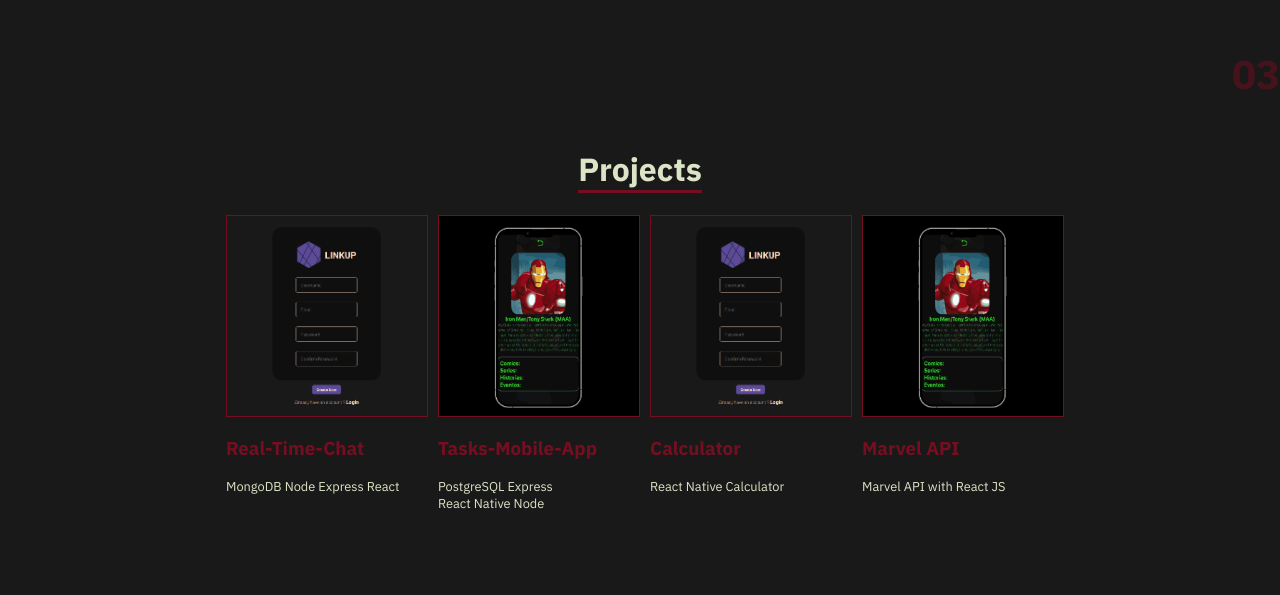
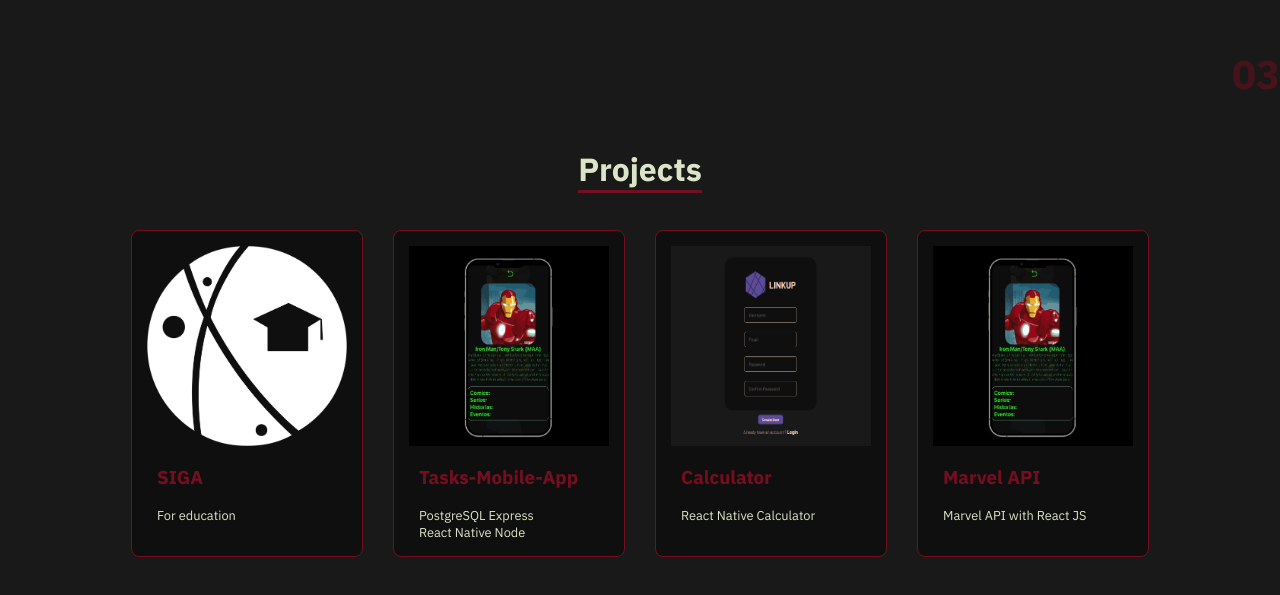
Before and after one commit to jonathanedd/Portfolio2.0, a React (Create React App) app: page / in a window 1280 px wide. Shown: the part 1741-2336 px from the top of the page. Built offline with nearby package versions, Linux system fonts and the light colour scheme.

Commit message:
Adjusting projects SIGA logo added

```diff
--- a/src/App.js
+++ b/src/App.js
@@ -35,6 +35,7 @@
 
 const darkTheme = {
   body: "#191919", // darkgrey
+  card: "#0F0F0F",
   frame: "#750E21", // red
   number: "#750E21", //red
   text: "#DBE4C6", // little text Cream
@@ -51,6 +52,7 @@
 
 const lightTheme = {
   body: "#ffffff", // lightgrey
+  card: "#191919",
   frame: "#000", // black
   number: "#000", //black
   text: "#000", // black
@@ -60,7 +62,7 @@
   button: "#000", // black
   navList: "#750E21", // Red
   projectDesc: "#750E21", // Red
-  projectTitle: "#000", // Red
+  projectTitle: "#DBE4C6", // Red
   red: "#750E21", // Red
   cream: "#DBE4C6", // Cream
 };
--- a/src/components/Home.jsx
+++ b/src/components/Home.jsx
@@ -18,7 +18,7 @@
 
       <img src={homepic} alt="" />
       <h1>Hi!, I'm Jhonny</h1>
-      <h3>Welcome to my Site!</h3>
+      <h3>Thanks for visiting</h3>
     </HomeContainer>
   );
 }
--- a/src/components/Projects.jsx
+++ b/src/components/Projects.jsx
@@ -1,6 +1,7 @@
 import React from "react";
 import styled from "styled-components";
 
+import sigamacbook from "../images/iconwhite.png";
 import reactchat from "../images/reactchat.png";
 import marvelapi from "../images/marvelapi.jpg";
 
@@ -17,9 +18,9 @@
 
       <CardsContainer>
         <Card>
-          <img src={reactchat} alt="" />
-          <h3>Real-Time-Chat</h3>
-          <span>MongoDB Node Express React</span>
+          <img src={sigamacbook} alt="" />
+          <h3>SIGA</h3>
+          <span>For education</span>
         </Card>
         <Card>
           <img src={marvelapi} alt="" />
@@ -87,13 +88,16 @@
   display: flex;
   flex-direction: column;
   align-items: left;
+  border-radius: 0.5rem;
+  border: 1px solid #750e21;
+  padding: 15px;
+  margin: 15px;
+  background-color: ${(props) =>
+    props.isDarkMode ? props.theme.card : props.theme.card};
 
   img {
     width: 200px;
     height: 200px;
-    border: 1px solid #750e21;
-    margin-left: 10px;
-    object-fit: cover;
   }
   h3 {
     margin-left: 10px;
```
Also changed, not shown: src/images/iconwhite.png (added).
